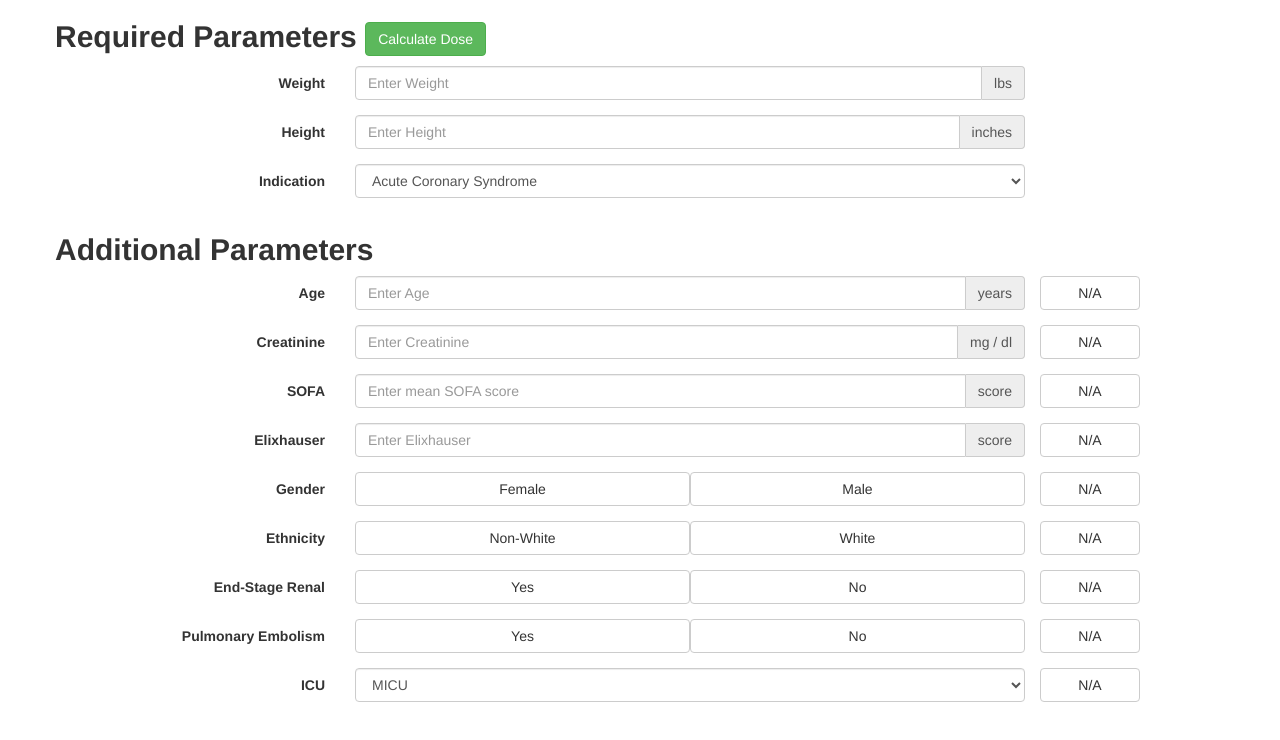
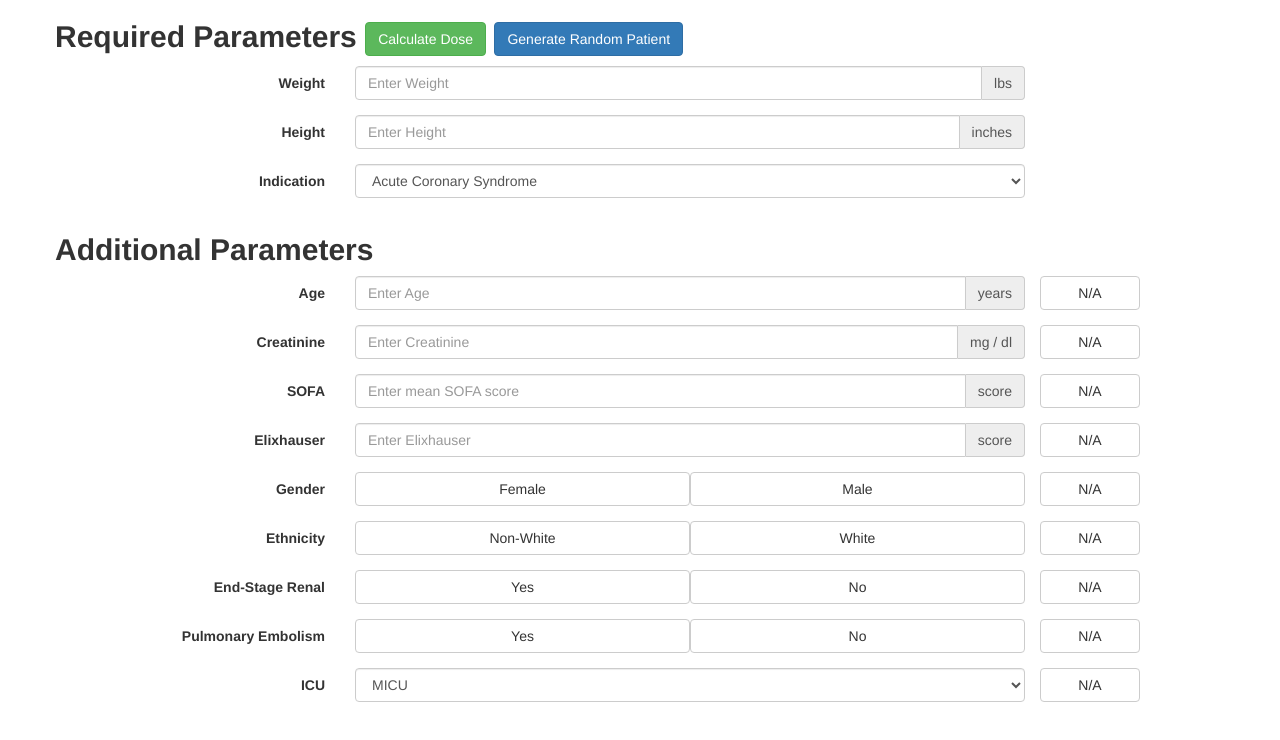
Before and after one commit to pateli18/heparin-dosing, a plain HTML site: page index.html in a window 1280 px wide. Drawn offline with Linux system fonts and the light colour scheme.

Commit message:
added random patient generator to input page

```diff
--- a/index.html
+++ b/index.html
@@ -15,7 +15,7 @@
 	<div class="container">
 		<div class="row">
 
-				<h2 class="section-header">Required Parameters <button onclick="calculateDose()" type="button" class="btn btn-success" id="calculate-dose">Calculate Dose</button></h2>
+				<h2 class="section-header">Required Parameters <button onclick="calculateDose()" type="button" class="btn btn-success" id="calculate-dose">Calculate Dose</button> <button onclick="generatePatient()" type="button" class="btn btn-primary" id="generate-patient">Generate Random Patient</button></h2>
 				<form class="form-horizontal">
 				<div class="form-group" id="formgroupWeight">
 					<label for="inputWeight" class="col-sm-3 control-label">Weight</label>
@@ -163,6 +163,7 @@
 	<script src="js/jquery.min.js"></script>
 	<script src="js/jquery-ui.min.js"></script>
 	<script src="js/bootstrap.min.js"></script>
+	<script src="js/d3.min.js"></script>
 
 	<script src="js/handler-input.js"></script>
 	<script src="js/handler-outputparams.js"></script>
--- a/js/handler-input.js
+++ b/js/handler-input.js
@@ -81,3 +81,48 @@ function input_button_clicked(element) {
 }
 
 $('.input-button').on('click', input_button_clicked);
+
+var patient_data;
+
+d3.csv('data/simulated_patient_records.csv', function(raw_patient_data) {
+
+    patient_data = raw_patient_data;
+
+});
+
+function generatePatient() {
+
+    var patient_record;
+    var random_record = Math.floor(Math.random() * patient_data.length);
+
+    patient_data.forEach(function(d) {
+        if (+d.id == random_record) {
+            patient_record = d;
+        }
+    });
+
+    for (var param in patient_record) {
+        if (param in patientParams) {
+            if (patientParams[param].type == 'field') {
+                $('#input' + param).val(patient_record[param]);
+            } else {
+                var button1Clicked = ($('#input' + param + 1).html() == patient_record[param]);
+                if (button1Clicked) {
+                    $('#input' + param + 1).addClass('input-clicked');
+                    $('#input' + param + 1).removeClass('btn-default');
+                    $('#input' + param + 1).addClass('btn-success');
+                    $('#input' + param + 2).addClass('btn-default');
+                    $('#input' + param + 2).removeClass('btn-success');
+                    $('#input' + param + 2).removeClass('input-clicked');
+                } else {
+                    $('#input' + param + 2).addClass('input-clicked');
+                    $('#input' + param + 2).removeClass('btn-default');
+                    $('#input' + param + 2).addClass('btn-success');
+                    $('#input' + param + 1).addClass('btn-default');
+                    $('#input' + param + 1).removeClass('btn-success');
+                    $('#input' + param + 1).removeClass('input-clicked');
+                }
+            }
+        }
+    }
+}
```
